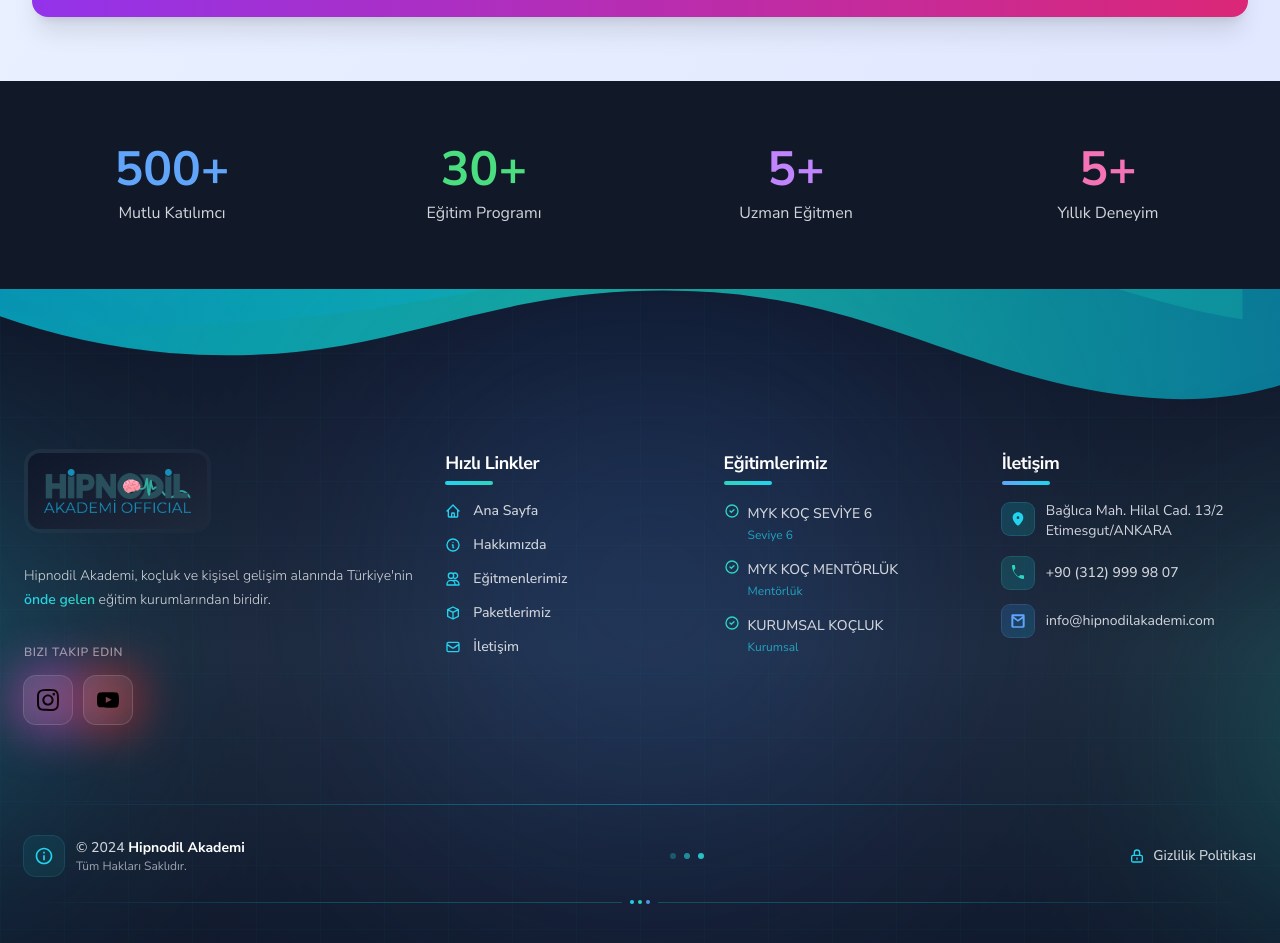
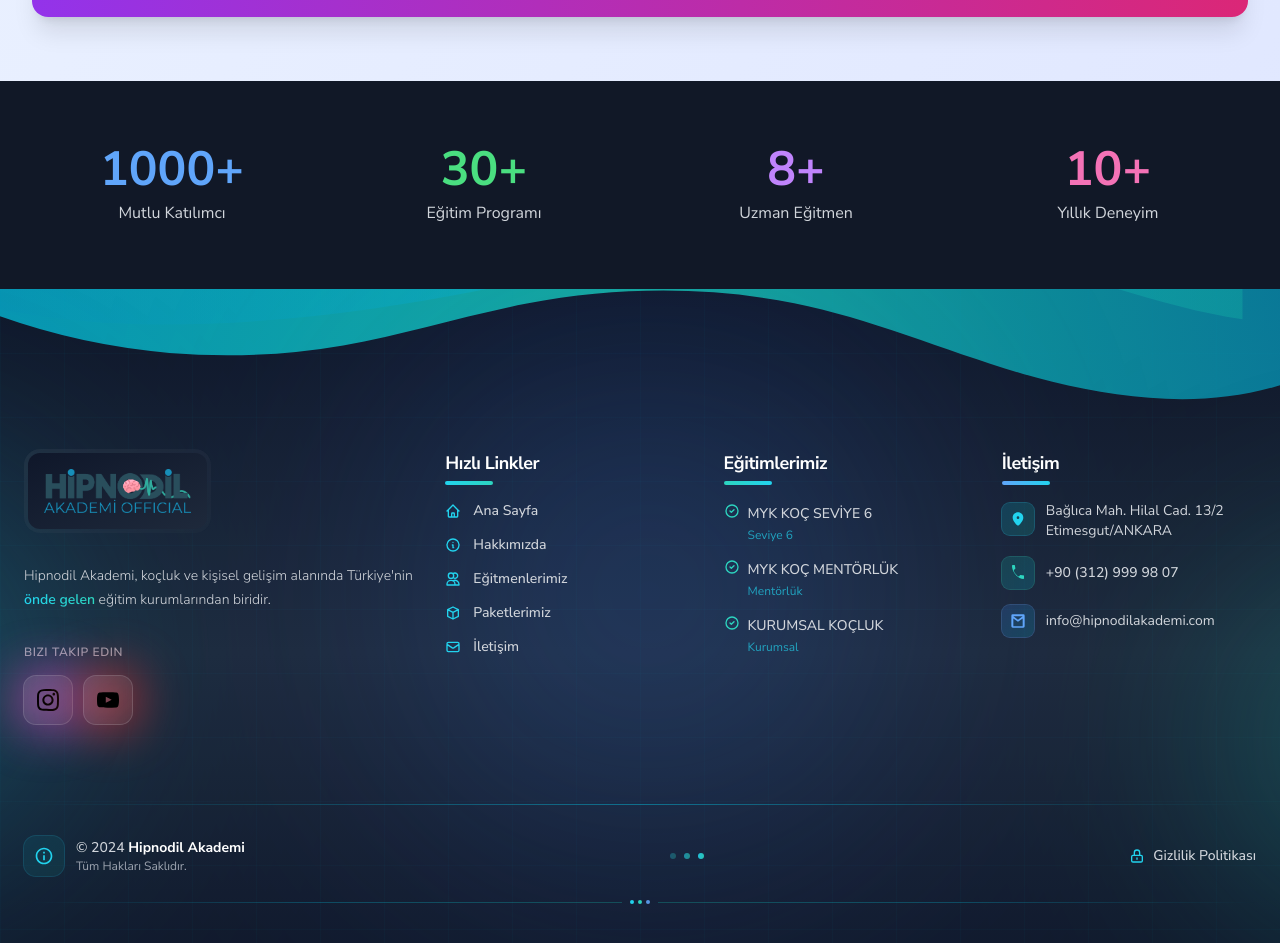
Before and after one commit to tetik-mehmet/hipnodil-akademi, a Next.js app: page /hakkimizda in a window 1280 px wide. Shown: the part 1912-2855 px from the top of the page. Built offline with nearby package versions, Linux system fonts and the light colour scheme.

Commit message:
rakamlar

```diff
--- a/app/hakkimizda/page.js
+++ b/app/hakkimizda/page.js
@@ -169,7 +169,7 @@
           <div className="grid grid-cols-2 md:grid-cols-4 gap-8 text-center">
             <div>
               <div className="text-4xl md:text-5xl font-bold text-blue-400 mb-2">
-                500+
+                1000+
               </div>
               <div className="text-gray-300">Mutlu Katılımcı</div>
             </div>
@@ -181,13 +181,13 @@
             </div>
             <div>
               <div className="text-4xl md:text-5xl font-bold text-purple-400 mb-2">
-                5+
+                8+
               </div>
               <div className="text-gray-300">Uzman Eğitmen</div>
             </div>
             <div>
               <div className="text-4xl md:text-5xl font-bold text-pink-400 mb-2">
-                5+
+                10+
               </div>
               <div className="text-gray-300">Yıllık Deneyim</div>
             </div>
```
